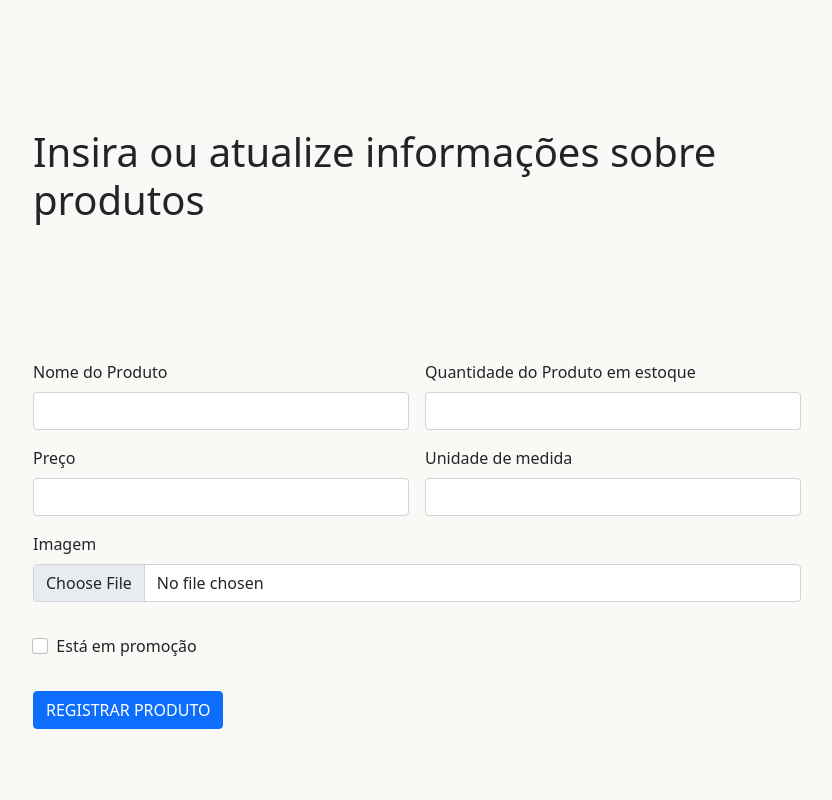
After one commit to joaobatista235/ecommerce, a PHP site: page /views/add_product.php in a window 1280 px wide. The commit adds this page. Shown: the whole page, without its empty margins (223-1055 px from the left). Run offline with PHP 8.4, Linux system fonts and the light colour scheme.

Commit message:
Atualização de emergencia no sistema de registro de produtos, para atendar aos prazos estiplados pela professora

```diff
--- a/config/global.css
+++ b/config/global.css
@@ -16,6 +16,8 @@ body {
   background-color: #FAF9F6;
   margin-bottom: 0;
   height: 100vh;
+  display: flex;
+  flex-direction: column;
 }
 .chose {
   height: 100vh;
@@ -48,3 +50,28 @@ body {
 .home{
   height: 100vh;
 }
+/* Pagina de cadastro e atualização de produto */
+.container-add_product{
+  display: flex;
+  flex-direction: column;
+  margin: 0 auto;
+}
+#titulo_produto{
+  padding-top: 10%;
+  padding-right: 20% ;
+  padding-left: 20%;
+}
+.form_produto{
+  padding-top: 10%;
+  padding-right: 20% ;
+  padding-left: 20%;
+}
+.checkbox_product {
+  padding-top: 2%;
+}
+.btn_produto{
+  padding-top: 2% ;
+}
+.checkbox_product{
+  padding-left: 4%;
+}
--- a/db.sql
+++ b/db.sql
@@ -1,4 +1,4 @@
--- Active: 1731023717605@@127.0.0.1@3306@ecommerce
+-- Active: 1731364991309@@127.0.0.1@3306@ecommerce
 CREATE DATABASE  ecommerce;
 
 USE ecommerce;
--- /dev/null
+++ b/views/add_product.php
@@ -0,0 +1,49 @@
+<!DOCTYPE html>
+<html lang="pt-br">
+<head>
+    <meta charset="UTF-8">
+    <meta name="viewport" content="width=device-width, initial-scale=1.0">
+    <link href="https://cdn.jsdelivr.net/npm/bootstrap@5.0.2/dist/css/bootstrap.min.css" rel="stylesheet" integrity="sha384-EVSTQN3/azprG1Anm3QDgpJLIm9Nao0Yz1ztcQTwFspd3yD65VohhpuuCOmLASjC" crossorigin="anonymous">
+    <link href="../config/global.css" rel="stylesheet" >
+    <title>Inserir produto/editar</title>
+
+</head>
+<body>
+    <div class="container-add_product">
+        <h1 id="titulo_produto" >Insira ou atualize informações sobre produtos</h1>
+        <form action="..\controllers\products_controller.php" method="post" class="form_produto row g-3">
+            <!-- nome,qtd,preco,unidade_de_medida,promocao  -->
+            <div class="col-md-6">
+                <label for="prod_name" class="form-label">Nome do Produto</label>
+                <input type="text" class="form-control" id="prod_name" name="prod_name" >
+            </div>
+            <div class="col-md-6">
+                <label for="prod_amount" class="form-label">Quantidade  do Produto em estoque</label>
+                <input type="number" class="form-control" id="prod_amount" name="prod_amount" >
+            </div>
+            <div class="col-md-6">
+                <label for="prod_value" class="form-label">Preço</label>
+                <input type="number" class="form-control" id="prod_value" name="prod_value" step=".01" >
+            </div>
+            <div class="col-md-6">
+                <label for="prod_mesure_un" class="form-label">Unidade de medida</label>
+                <input type="number" class="form-control" id="prod_mesure_un" name="prod_mesure_un" >
+            </div>
+
+            <div class="col-md-12">
+                <label for="prod_image" class="form-label">Imagem</label>
+                <input type="file" class="form-control" id="prod_image" name="prod_image" >
+            </div>
+            <div class="checkbox_product form-check col-md-12">
+                <label class="form-check-label" for="gridCheck">
+                    Está em promoção
+                </label>
+                <input class="form-check-input" type="checkbox" id="gridCheck" class="checkbox_product">
+            </div>
+            <div class="btn_produto col-12">
+                <button type="submit" class="btn btn-primary">REGISTRAR PRODUTO</button>
+            </div>
+        </form>
+    </div>
+</body>
+</html>
```
Also changed, not shown: controllers/products_controller.php (added).
